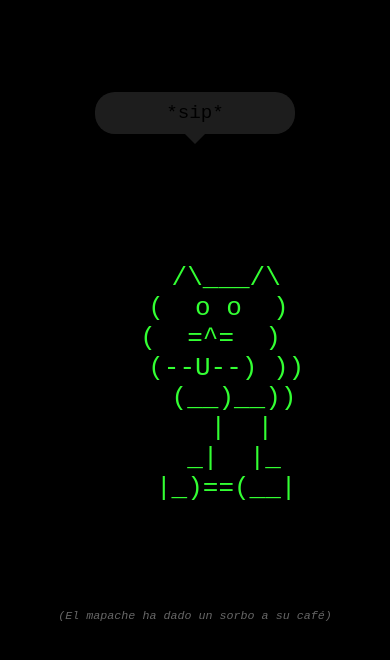
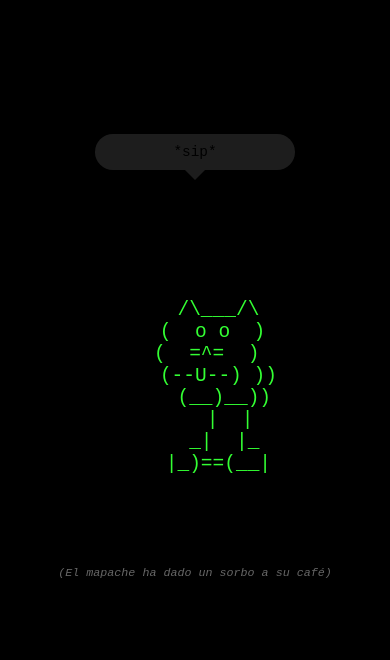
Before and after one commit to AlejoReyna/mapacheAnimation, a plain HTML site: page index.html in a window 390 px wide. Drawn offline with Linux system fonts and the light colour scheme.

Commit message:
Latest screen modification

```diff
--- a/index.html
+++ b/index.html
@@ -24,7 +24,7 @@
         }
 
         #speech-bubble {
-            font-size: 1.2rem;
+            font-size: 0.9rem;
             position: absolute;
             top: -80px;
             left: 50%;
@@ -73,7 +73,7 @@
 
         @media (max-width: 600px) {
             #raccoon {
-                font-size: 2em; /* Ajusta el tamaño del raccoon para móviles */
+                font-size: 1.5em; /* Ajusta el tamaño del raccoon para móviles */
             }
             #caption {
                 font-size: 0.9em; /* Ajusta el tamaño del caption para móviles */
```
